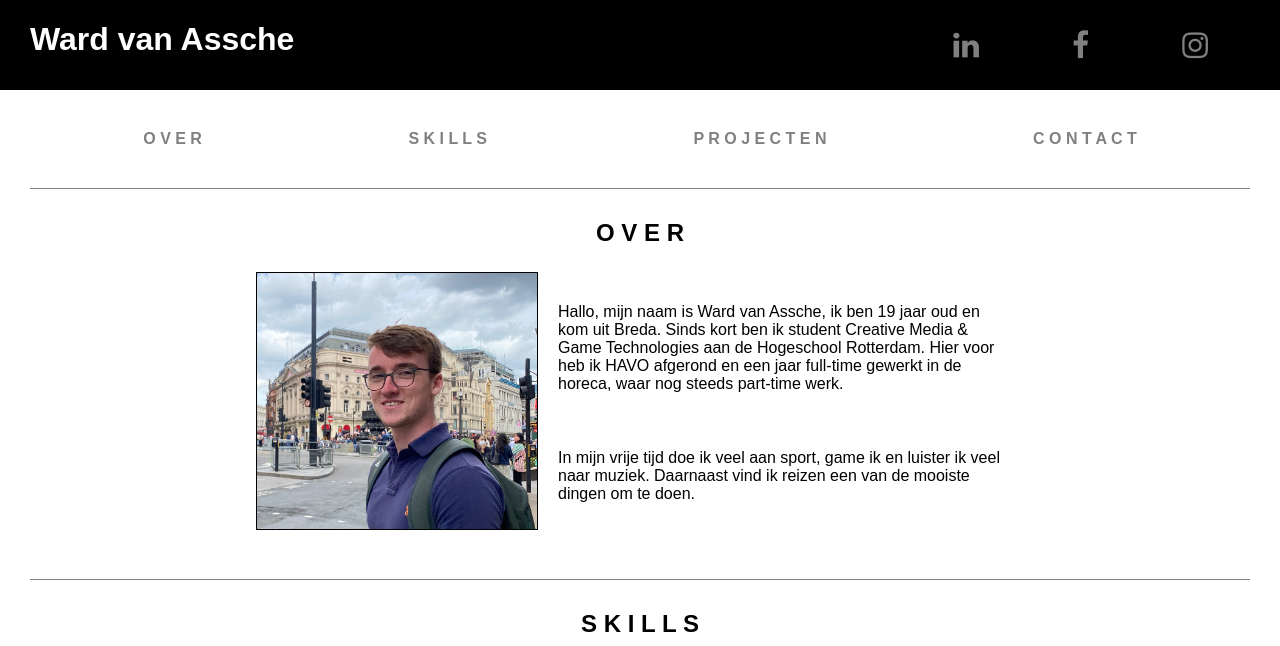
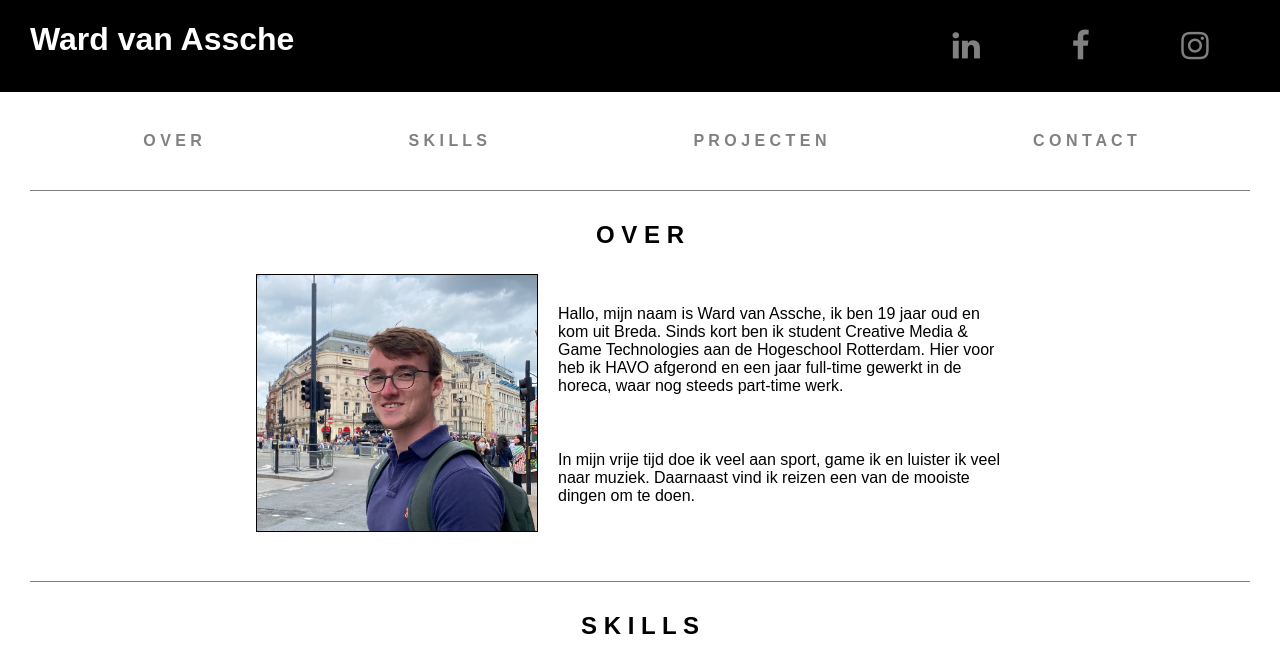
Before and after one commit to wardvanassche/portfolio1, a plain HTML site: page index.html in a window 1280 px wide. Shown: the top 646 px of the page. Drawn offline with Linux system fonts and the light colour scheme.

Commit message:
Update style.css

```diff
--- a/css/style.css
+++ b/css/style.css
@@ -22,7 +22,7 @@ header a {
 }
 
 header .fa {
-    font-size: 30px;
+    font-size: 2em;
     color: gray;
     padding: 30px;
     width: 50px;
@@ -214,6 +214,7 @@ footer a:hover {
 
     header #socials {
         display: flex;
+        justify-content: center;
     }
 
     nav {
```
